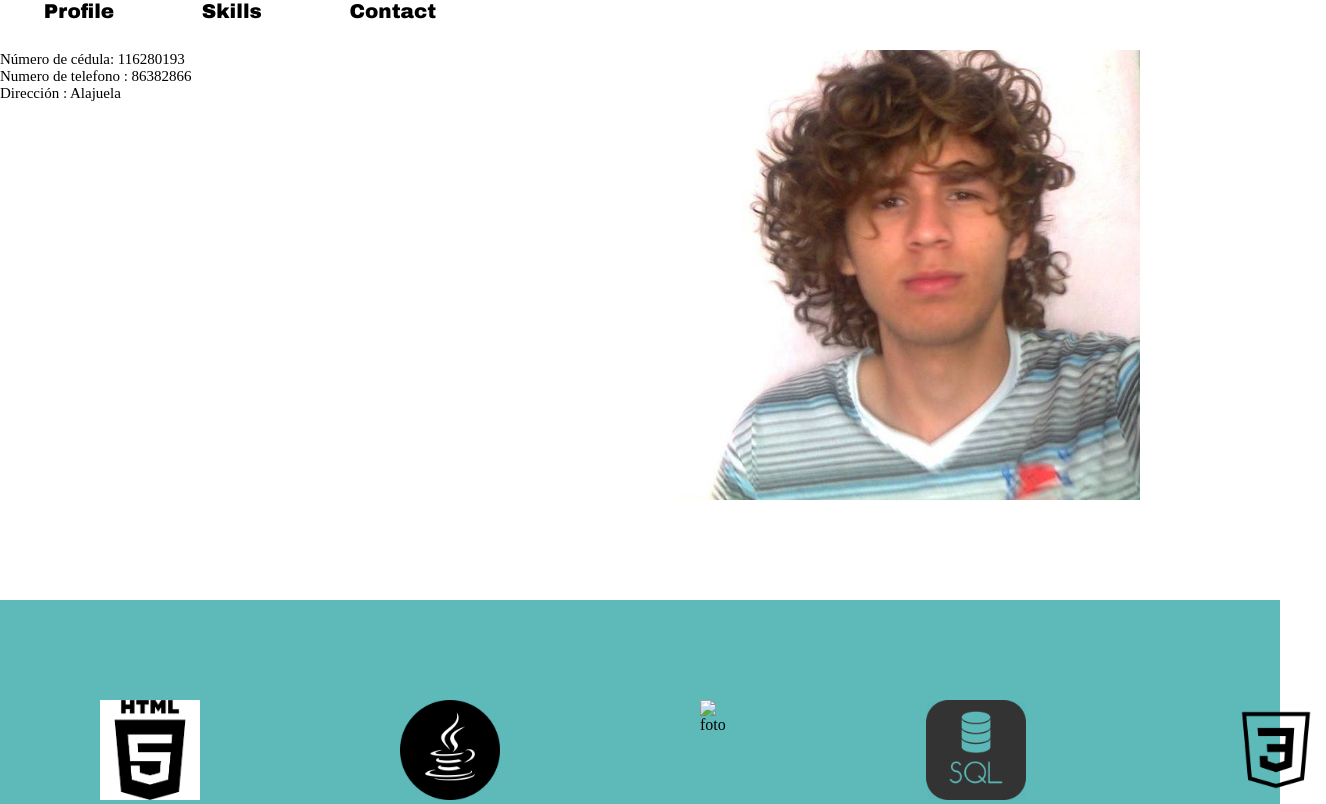
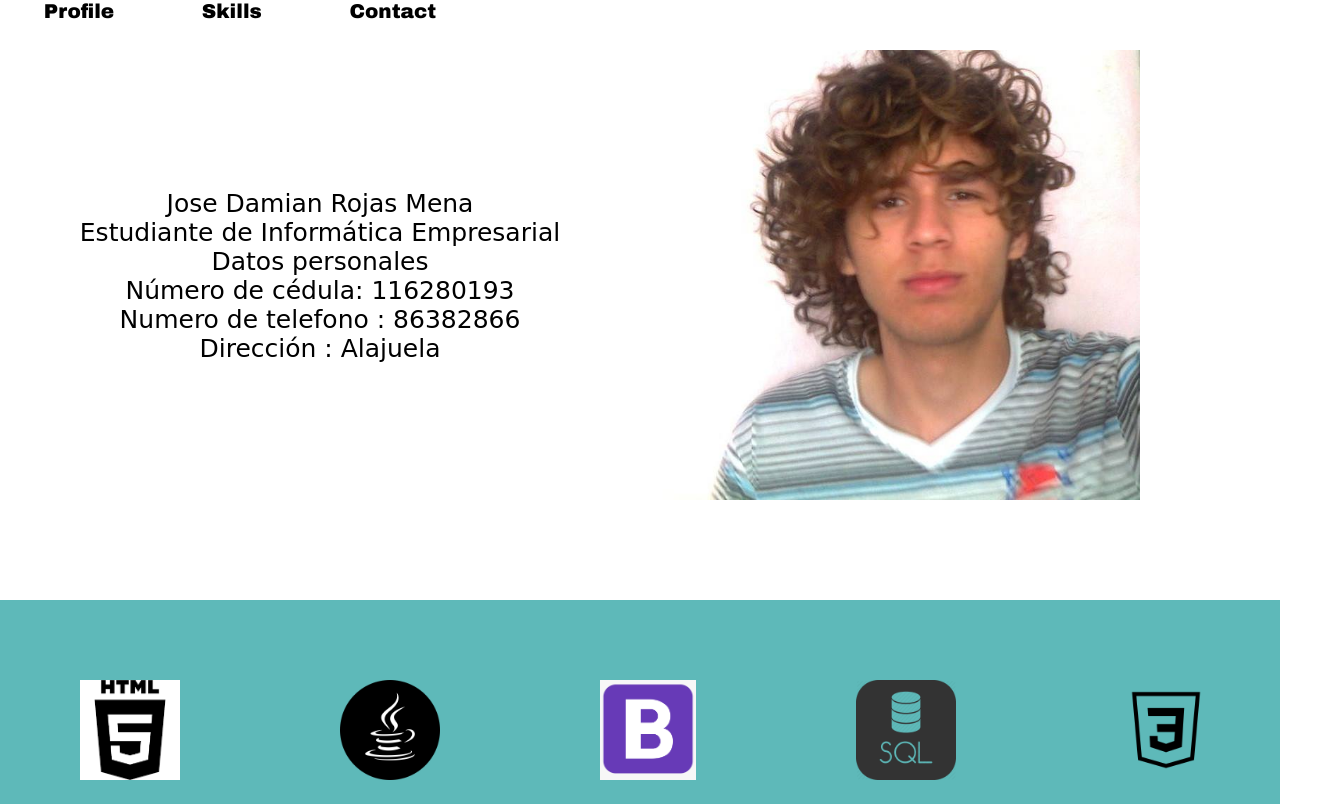
Before and after one commit to Damianrj83/ProyectoCV, a website: page index.html in a window 1280 px wide. Shown: the top 804 px of the page, 1326 px wide, since content can reach past the window. Drawn offline with nearby package versions, Linux system fonts and the light colour scheme.

Commit message:
Proyecto

```diff
--- a/index.html
+++ b/index.html
@@ -57,7 +57,7 @@
 
     <img class="section_img" src="img/html.png" alt="foto">
     <img class="section_img" src="img/java.png" alt="foto">
-    <img class="section_img" src="img/scss.png" alt="foto">
+    <img class="section_img" src="img/b.png" alt="foto">
     <img class="section_img" src="img/sql.webp" alt="foto">
     <img class="section_img" src="img/css.png" alt="foto">
 
--- a/scss/estilos.scss
+++ b/scss/estilos.scss
@@ -86,13 +86,16 @@ clip-path: circle(130% at 100% 0);
 }
 
 .section__txt{
- font-size: 15px;
+ font-size: 25px;
+ text-align: center;
+ margin: auto;
+ font-family: cursive;
 }
 
 .section_img{
  height: 100px;
  width: 100px;
- margin: 100px;
+ margin: 80px;
 }
 
 .sectionSkills{
@@ -105,6 +108,6 @@ clip-path: circle(130% at 100% 0);
  .footer__img{
    display: flex;
   flex-direction: row;
-  flex-basis: auto;
+
  }
 }
```
Also changed, not shown: css/estilos.css, img/b.png (added).
